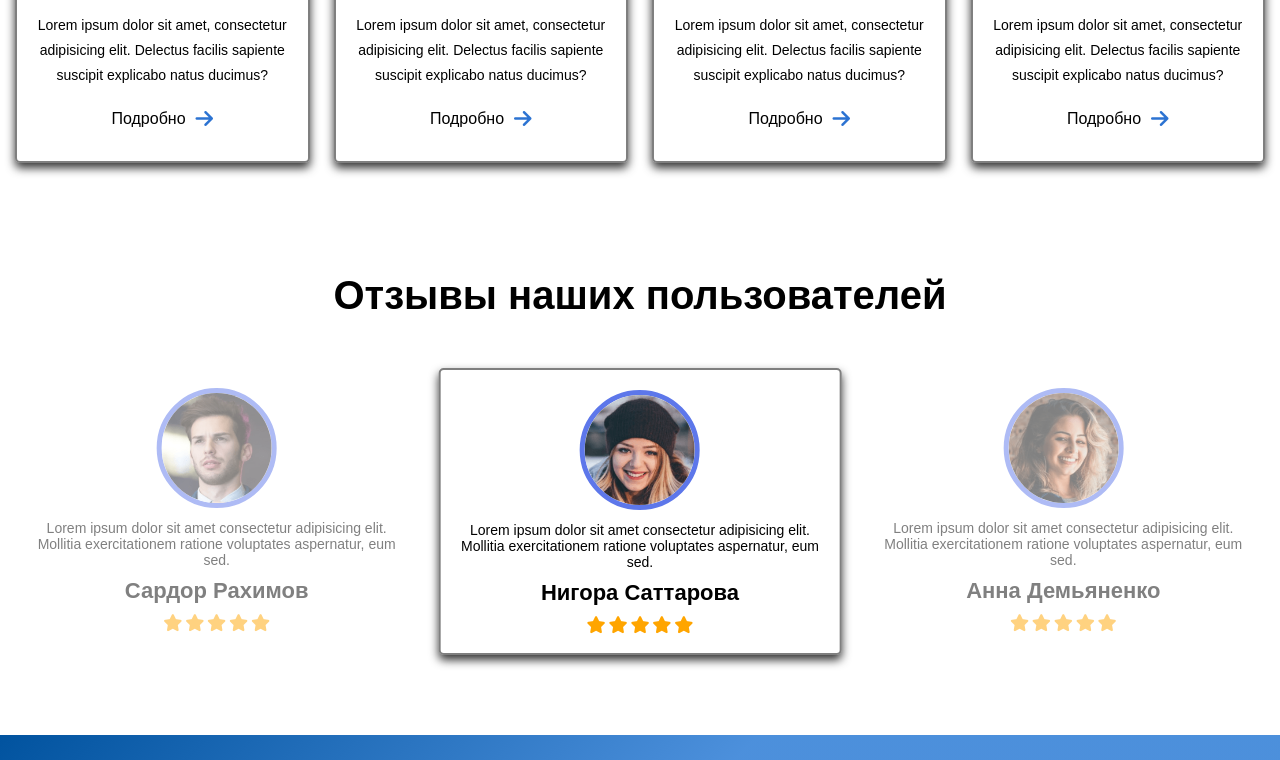
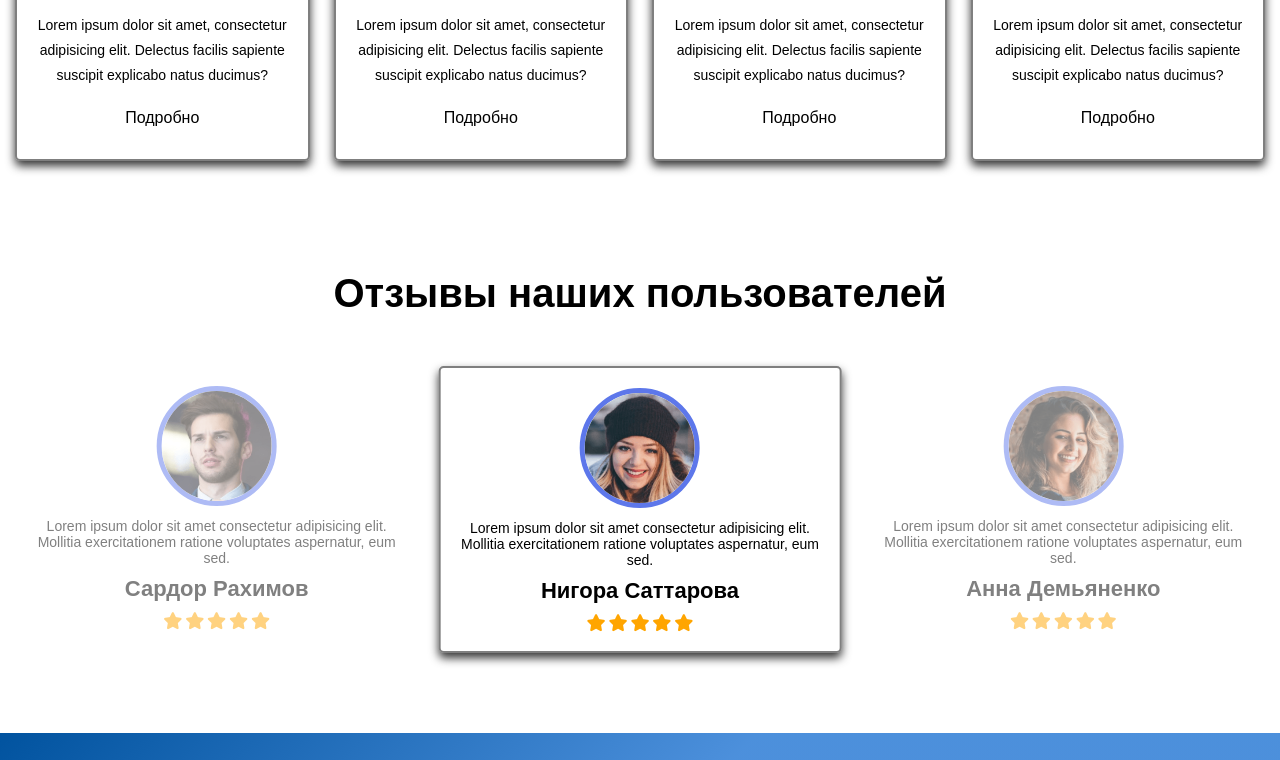
Before and after one commit to JSpapi/VSale, a plain HTML site: page index.html in a window 1280 px wide. Shown: the part 5079-5839 px from the top of the page. Drawn offline with nearby package versions, Linux system fonts and the light colour scheme; files whose address does not match are found by name.

Commit message:
updated services

```diff
--- a/css/index.css
+++ b/css/index.css
@@ -306,7 +306,6 @@ section,
   margin: 50px 0px 10px;
 }
 
-
 @media (max-width: 768px) {
   .section__title {
     padding-bottom: 1rem;
@@ -480,7 +479,8 @@ section,
   color: red;
 }
 
-.moreInfo {
+.moreInfo,
+.moreServices {
   font-size: 16px;
   color: var(--black);
   text-transform: capitalize;
@@ -788,7 +788,7 @@ section,
   width: 100%;
 }
 
-.services__item .moreInfo {
+.services__item .moreServices {
   display: inline-flex;
 }
 /* !SERVICES END */
--- a/js/index.js
+++ b/js/index.js
@@ -850,9 +850,8 @@ const services = () => {
             <h3 class="services__item-title">${title}</h3>
             <p class="services__item-text">${info}</p>
 
-            <p class="moreInfo">
+            <p class="moreServices">
               подробно
-              <i class="fa-solid fa-arrow-right"></i>
             </p>
           </a>
         </article>
```
